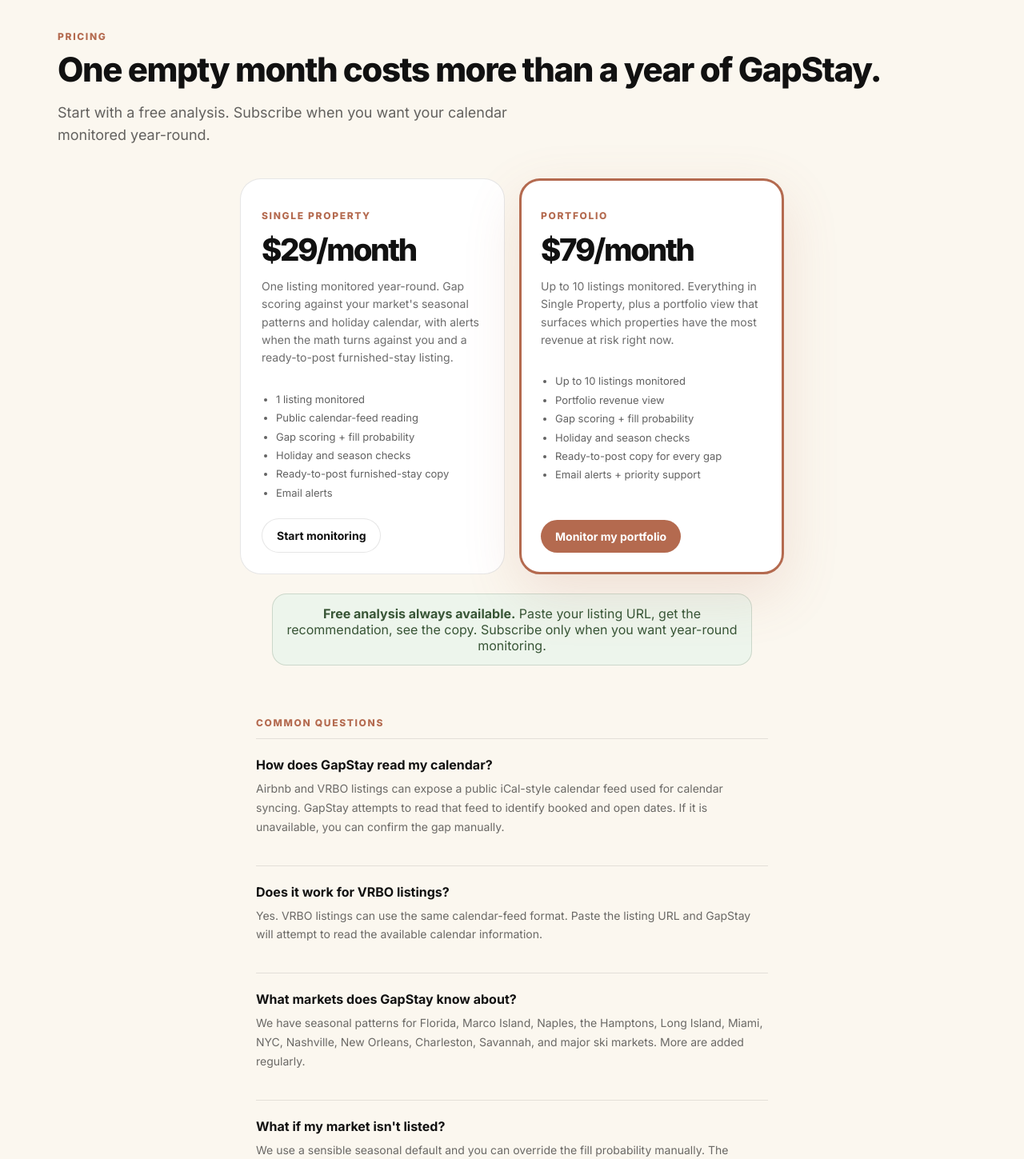
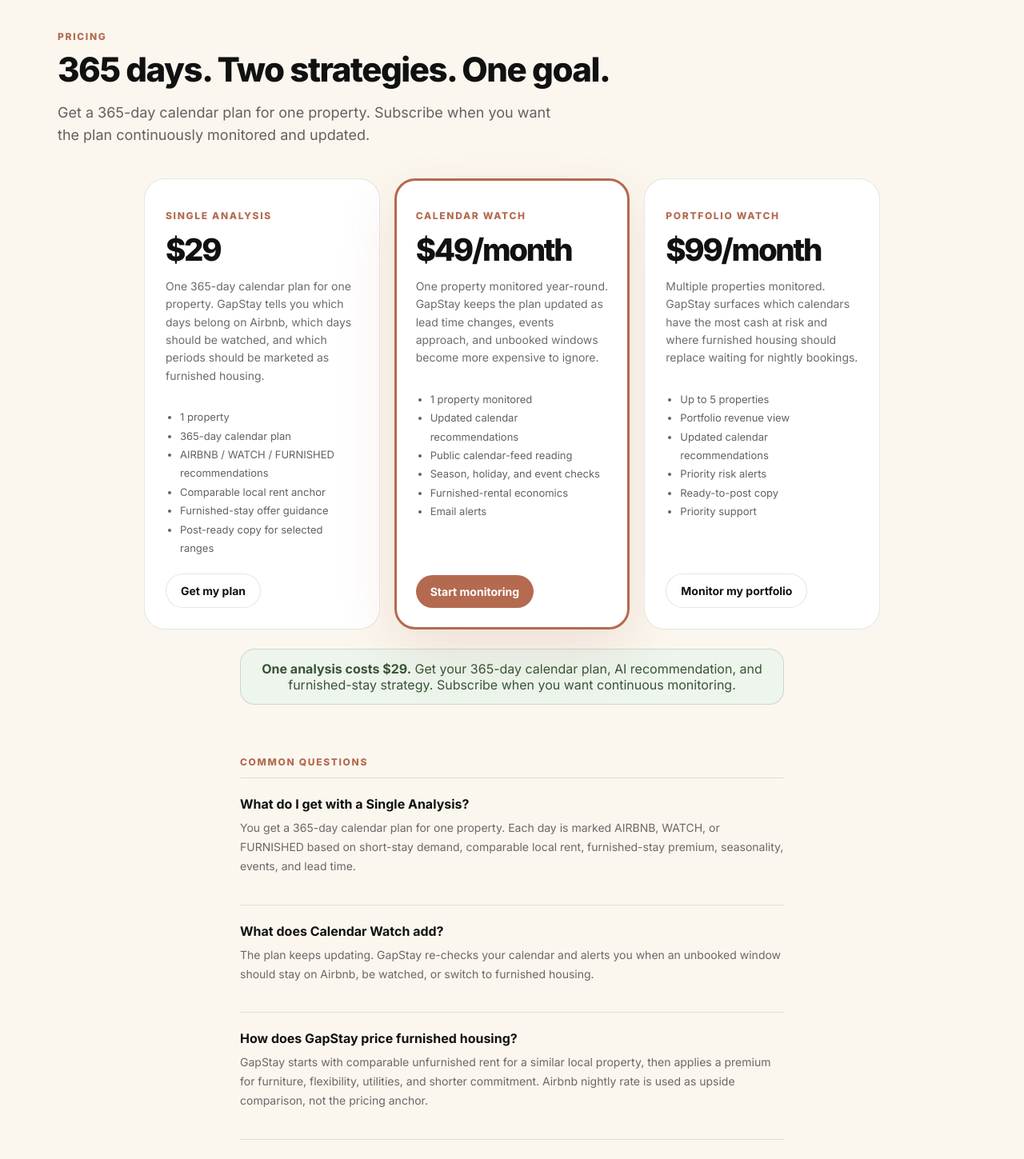
Before and after one commit to pissclams1/Pissclams, a Next.js app: page /pricing in a window 1280 px wide. Shown: the part 100-1549 px from the top of the page at 80% size. Built offline with nearby package versions, Linux system fonts and the light colour scheme.

Commit message:
Update pricing copy for calendar CFO positioning

```diff
--- a/app/pricing/page.tsx
+++ b/app/pricing/page.tsx
@@ -2,41 +2,50 @@ import Link from "next/link";
 
 const plans = [
   {
-    name: "Single Property",
-    price: "$29/month",
-    text: "One listing monitored year-round. Gap scoring against your market's seasonal patterns and holiday calendar, with alerts when the math turns against you and a ready-to-post furnished-stay listing.",
-    features: ["1 listing monitored", "Public calendar-feed reading", "Gap scoring + fill probability", "Holiday and season checks", "Ready-to-post furnished-stay copy", "Email alerts"],
-    cta: "Start monitoring",
+    name: "Single Analysis",
+    price: "$29",
+    text: "One 365-day calendar plan for one property. GapStay tells you which days belong on Airbnb, which days should be watched, and which periods should be marketed as furnished housing.",
+    features: ["1 property", "365-day calendar plan", "AIRBNB / WATCH / FURNISHED recommendations", "Comparable local rent anchor", "Furnished-stay offer guidance", "Post-ready copy for selected ranges"],
+    cta: "Get my plan",
     href: "/host",
     featured: false
   },
   {
-    name: "Portfolio",
-    price: "$79/month",
-    text: "Up to 10 listings monitored. Everything in Single Property, plus a portfolio view that surfaces which properties have the most revenue at risk right now.",
-    features: ["Up to 10 listings monitored", "Portfolio revenue view", "Gap scoring + fill probability", "Holiday and season checks", "Ready-to-post copy for every gap", "Email alerts + priority support"],
+    name: "Calendar Watch",
+    price: "$49/month",
+    text: "One property monitored year-round. GapStay keeps the plan updated as lead time changes, events approach, and unbooked windows become more expensive to ignore.",
+    features: ["1 property monitored", "Updated calendar recommendations", "Public calendar-feed reading", "Season, holiday, and event checks", "Furnished-rental economics", "Email alerts"],
+    cta: "Start monitoring",
+    href: "/host",
+    featured: true
+  },
+  {
+    name: "Portfolio Watch",
+    price: "$99/month",
+    text: "Multiple properties monitored. GapStay surfaces which calendars have the most cash at risk and where furnished housing should replace waiting for nightly bookings.",
+    features: ["Up to 5 properties", "Portfolio revenue view", "Updated calendar recommendations", "Priority risk alerts", "Ready-to-post copy", "Priority support"],
     cta: "Monitor my portfolio",
     href: "/host",
-    featured: true
+    featured: false
   }
 ];
 
 const faqs = [
-  { q: "How does GapStay read my calendar?", a: "Airbnb and VRBO listings can expose a public iCal-style calendar feed used for calendar syncing. GapStay attempts to read that feed to identify booked and open dates. If it is unavailable, you can confirm the gap manually." },
-  { q: "Does it work for VRBO listings?", a: "Yes. VRBO listings can use the same calendar-feed format. Paste the listing URL and GapStay will attempt to read the available calendar information." },
-  { q: "What markets does GapStay know about?", a: "We have seasonal patterns for Florida, Marco Island, Naples, the Hamptons, Long Island, Miami, NYC, Nashville, New Orleans, Charleston, Savannah, and major ski markets. More are added regularly." },
-  { q: "What if my market isn't listed?", a: "We use a sensible seasonal default and you can override the fill probability manually. The analysis and copy generation work in any market." },
+  { q: "What do I get with a Single Analysis?", a: "You get a 365-day calendar plan for one property. Each day is marked AIRBNB, WATCH, or FURNISHED based on short-stay demand, comparable local rent, furnished-stay premium, seasonality, events, and lead time." },
+  { q: "What does Calendar Watch add?", a: "The plan keeps updating. GapStay re-checks your calendar and alerts you when an unbooked window should stay on Airbnb, be watched, or switch to furnished housing." },
+  { q: "How does GapStay price furnished housing?", a: "GapStay starts with comparable unfurnished rent for a similar local property, then applies a premium for furniture, flexibility, utilities, and shorter commitment. Airbnb nightly rate is used as upside comparison, not the pricing anchor." },
+  { q: "How does GapStay read my calendar?", a: "Airbnb and VRBO listings can expose a public iCal-style calendar feed used for calendar syncing. GapStay attempts to read that feed to identify booked and unbooked dates. If it is unavailable, you can confirm dates manually." },
   { q: "Do I need to cancel Airbnb to use a furnished stay?", a: "No. Keep your Airbnb listing live while you post the furnished-stay offer. Only block the dates once a renter commits. You stay on both paths until there is a real booking." },
-  { q: "Can I cancel anytime?", a: "Yes. Cancel from your dashboard before the next billing date and you will not be charged again." }
+  { q: "Can I cancel anytime?", a: "Yes. Cancel before the next billing date and you will not be charged again." }
 ];
 
 export default function PricingPage() {
   return <main className="wrap section topspace">
     <p className="kicker">Pricing</p>
-    <h1 className="big">One empty month costs more than a year of GapStay.</h1>
-    <p className="lead" style={{fontSize:18,maxWidth:600}}>Start with a free analysis. Subscribe when you want your calendar monitored year-round.</p>
+    <h1 className="big">365 days. Two strategies. One goal.</h1>
+    <p className="lead" style={{fontSize:18,maxWidth:620}}>Get a 365-day calendar plan for one property. Subscribe when you want the plan continuously monitored and updated.</p>
 
-    <div className="grid grid2 pricingGrid" style={{maxWidth:680,margin:"40px auto 0"}}>
+    <div className="grid grid3 pricingGrid" style={{maxWidth:920,margin:"40px auto 0"}}>
       {plans.map(plan =>
         <div className={`priceCard${plan.featured ? " featuredPrice" : ""}`} key={plan.name}>
           <p className="kicker">{plan.name}</p>
@@ -50,11 +59,11 @@ export default function PricingPage() {
       )}
     </div>
 
-    <p className="successBox" style={{maxWidth:600,margin:"24px auto 0",textAlign:"center"}}>
-      <strong>Free analysis always available.</strong> Paste your listing URL, get the recommendation, see the copy. Subscribe only when you want year-round monitoring.
+    <p className="successBox" style={{maxWidth:680,margin:"24px auto 0",textAlign:"center"}}>
+      <strong>One analysis costs $29.</strong> Get your 365-day calendar plan, AI recommendation, and furnished-stay strategy. Subscribe when you want continuous monitoring.
     </p>
 
-    <div style={{maxWidth:640,margin:"64px auto 0"}}>
+    <div style={{maxWidth:680,margin:"64px auto 0"}}>
       <p className="kicker">Common questions</p>
       {faqs.map(f =>
         <div key={f.q} style={{padding:"22px 0",borderTop:"1px solid var(--line)"}}>
```
